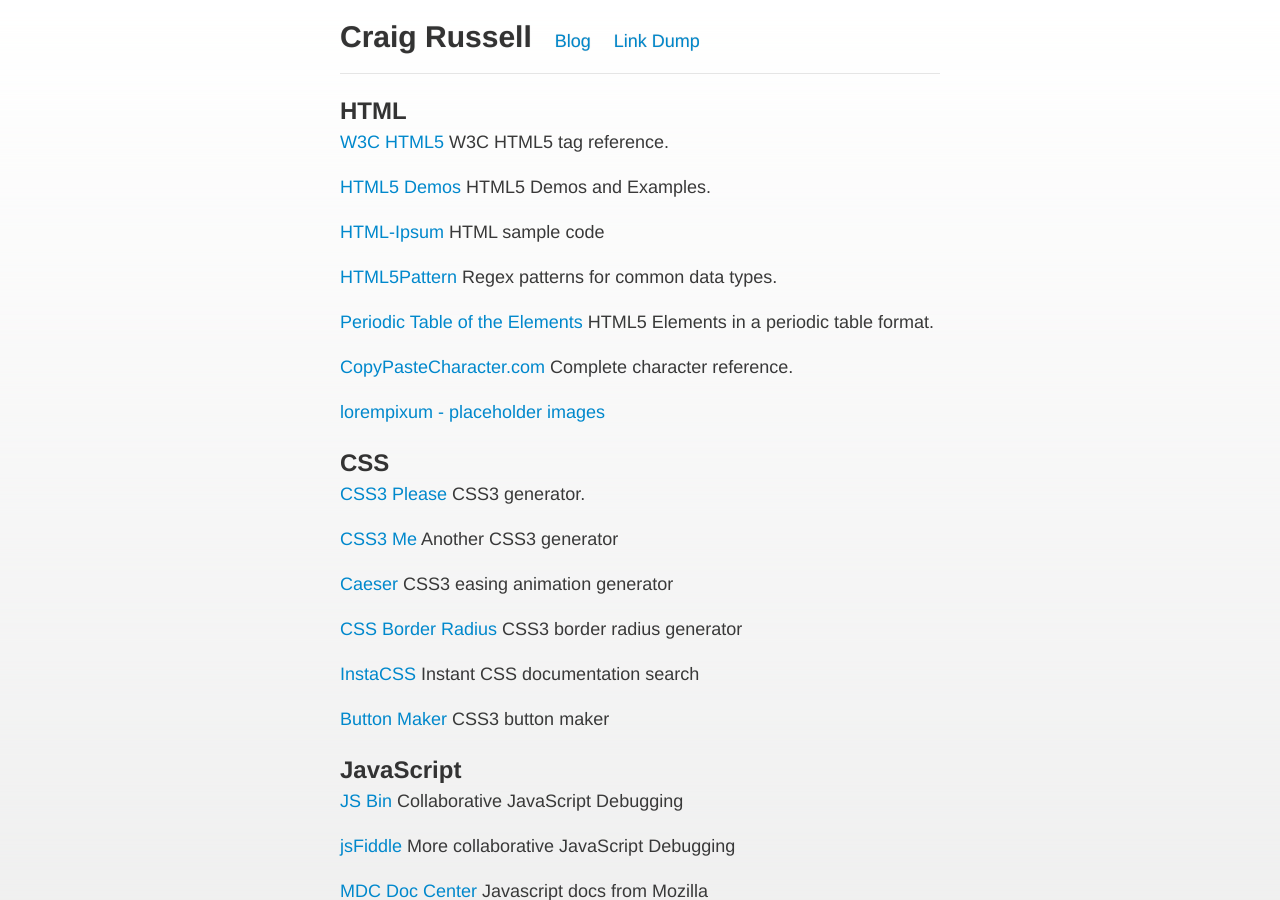
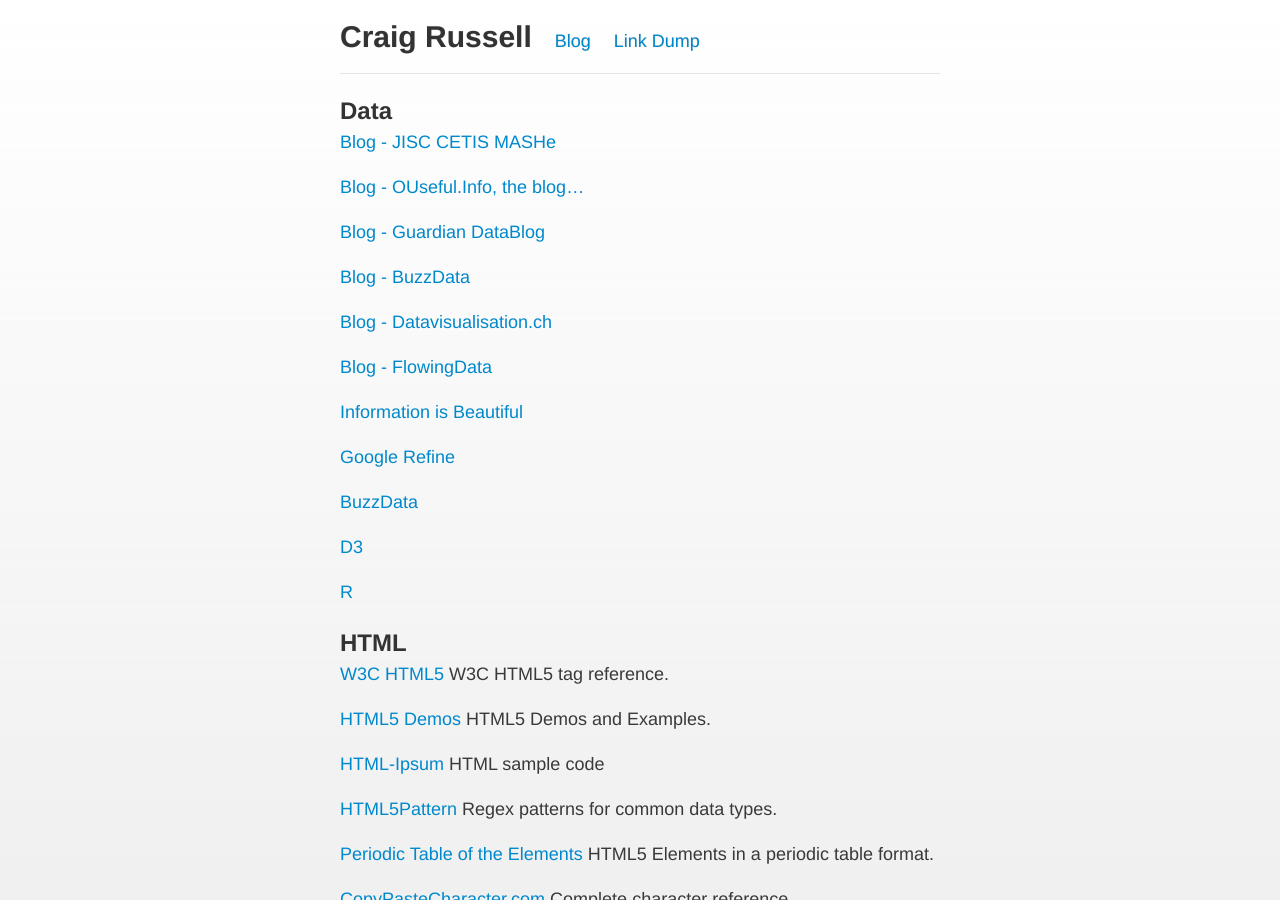
Before and after one commit to craig552uk/craig552uk.github.com, a Jekyll site: the page built from links/index.markdown, in a window 1280 px wide and 900 px high. Built offline with Jekyll 4.4.1, drawn with Linux system fonts in a browser that asks for light colours; Markdown is read by kramdown in place of the engine named in the settings.

Commit message:
Added data links

```diff
--- a/links/index.markdown
+++ b/links/index.markdown
@@ -2,6 +2,30 @@
 title: Craig Russell - Link Dump
 layout: page
 ---
+
+## Data ##
+
+[Blog - JISC CETIS MASHe](http://mashe.hawksey.info/)
+
+[Blog - OUseful.Info, the blog…](http://blog.ouseful.info/)
+
+[Blog - Guardian DataBlog](http://www.guardian.co.uk/news/datablog)
+
+[Blog - BuzzData](http://buzzdata.com/content/blog/)
+
+[Blog - Datavisualisation.ch](http://datavisualization.ch/)
+
+[Blog - FlowingData](http://flowingdata.com/)
+
+[Information is Beautiful](http://www.informationisbeautiful.net/)
+
+[Google Refine](http://code.google.com/p/google-refine/)
+
+[BuzzData](http://buzzdata.com/)
+
+[D3](http://d3js.org/)
+
+[R](http://www.r-project.org/)
 
 ## HTML ##
 
```
